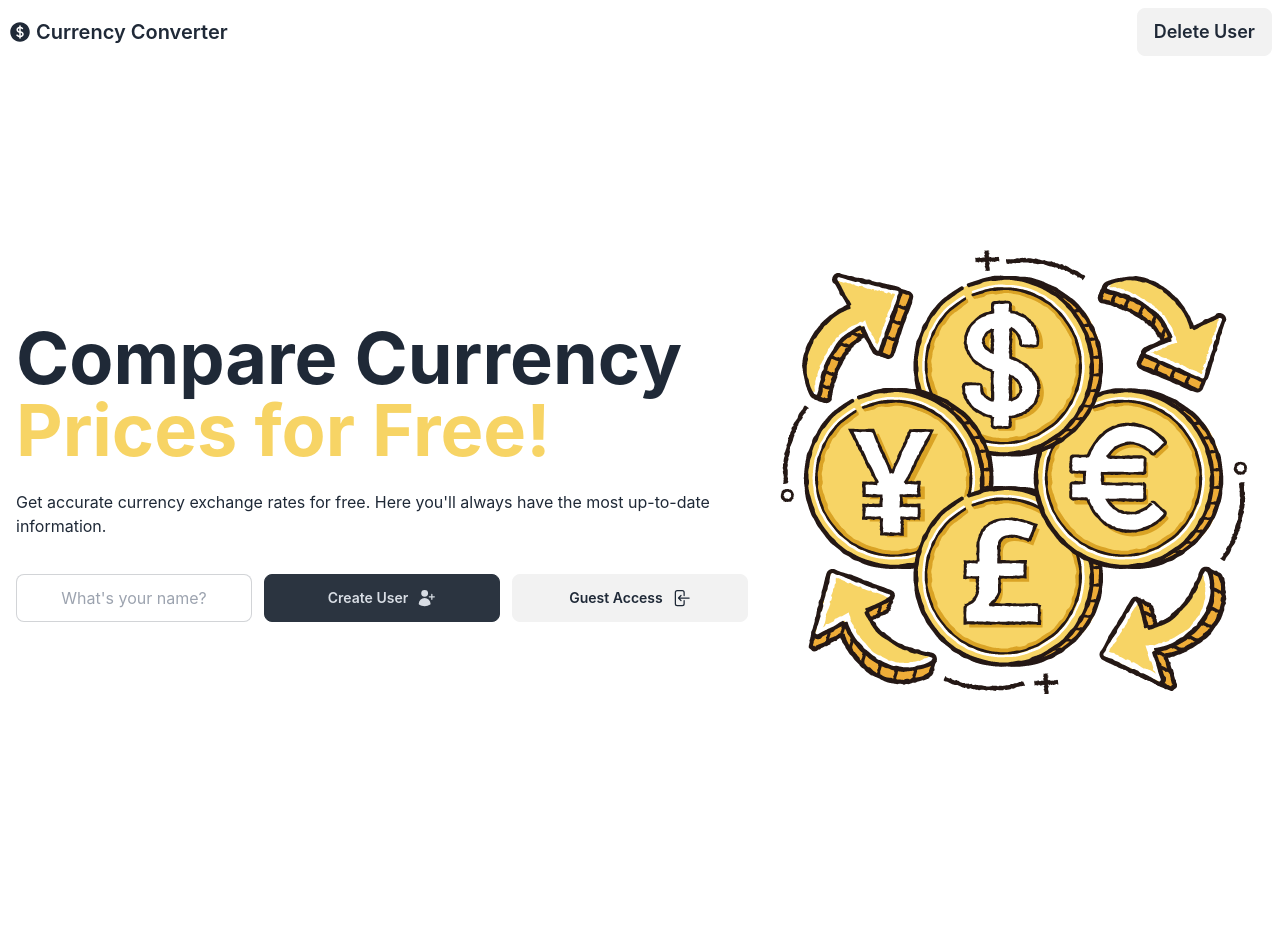
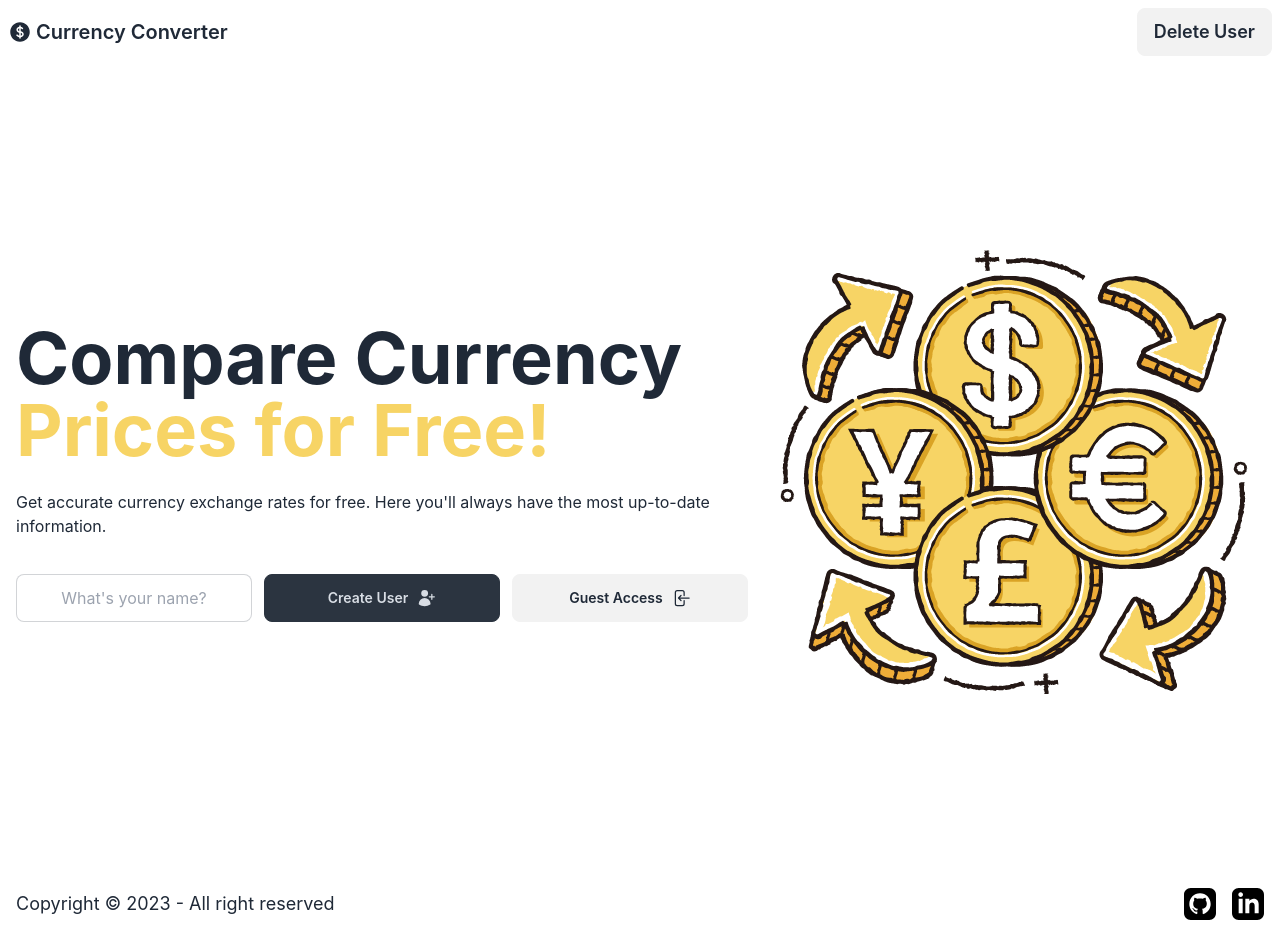
Before and after one commit to fm-anderson/currency-converter, a React (Vite) app: page /home in a window 1280 px wide. Before the commit the page ends 872 px from the top, so only its background shows below. Built offline with nearby package versions, Linux system fonts and the light colour scheme.

Commit message:
Footer markup created

```diff
--- /dev/null
+++ b/src/components/Footer.jsx
@@ -0,0 +1,26 @@
+import githubLogo from '../images/github-logo.svg';
+import linkedinLogo from '../images/linkedin-logo.svg';
+
+function Footer() {
+  return (
+    <footer className="footer items-center p-4 bg-base-100">
+      <p className="text-sm justify-self-center lg:justify-self-start lg:text-lg">
+        Copyright © {new Date().getFullYear()} - All right reserved
+      </p>
+      <div className="grid-flow-col gap-4 justify-self-center md:place-self-center md:justify-self-end">
+        <a
+          href="https://github.com/fm-anderson"
+          target="_blank"
+          className="flex flex-row gap-2"
+        >
+          <img src={githubLogo} width={32} />
+        </a>
+        <a href="https://linkedin.com/in/fm-anderson/" target="_blank">
+          <img src={linkedinLogo} width={32} />
+        </a>
+      </div>
+    </footer>
+  );
+}
+
+export default Footer;
--- a/src/layouts/Main.jsx
+++ b/src/layouts/Main.jsx
@@ -1,5 +1,6 @@
 import { Outlet } from 'react-router-dom';
 import Navbar from '../components/Navbar';
+import Footer from '../components/Footer';
 
 function Main() {
   return (
@@ -8,6 +9,7 @@ function Main() {
       <main className="grid justify-items-center place-items-start">
         <Outlet />
       </main>
+      <Footer />
     </div>
   );
 }
--- a/src/pages/Home.jsx
+++ b/src/pages/Home.jsx
@@ -18,25 +18,28 @@ function Home() {
             Get accurate currency exchange rates for free. Here you'll always
             have the most up-to-date information.
           </p>
-          <div className="grid sm:grid-cols-3 grid-cols-1 gap-3 mt-3">
+          <form className="grid sm:grid-cols-3 grid-cols-1 gap-3 mt-3">
             <input
+              className="input input-bordered w-full placeholder:text-center focus:ring ring-offset-2 ring-[#F7D465]"
+              placeholder="What's your name?"
               type="text"
-              className="input input-bordered w-full placeholder:text-center"
-              placeholder="What's your name?"
+              minLength="1"
+              maxLength="14"
+              required
             />
-            <button className="btn btn-neutral normal-case">
+            <button className="btn btn-neutral normal-case" type="submit">
               Create User
               <span>
                 <UserPlusIcon width={20} />
               </span>
             </button>
-            <button className="btn normal-case">
+            <button className="btn normal-case" type="button">
               Guest Access
               <span>
                 <ArrowLeftOnRectangleIcon width={20} />
               </span>
             </button>
-          </div>
+          </form>
         </div>
       </div>
     </div>
```
Also changed, not shown: src/images/github-logo.svg (added), src/images/linkedin-logo.svg (added).
